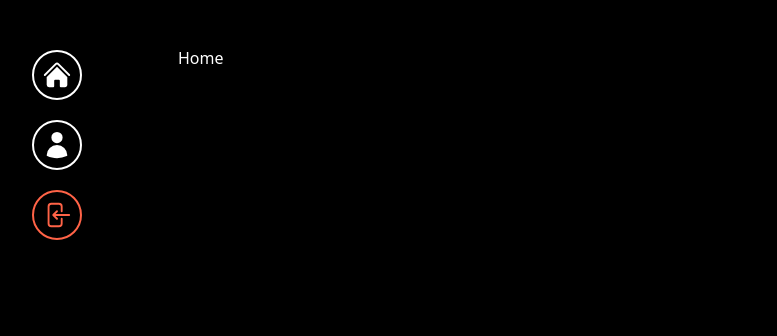
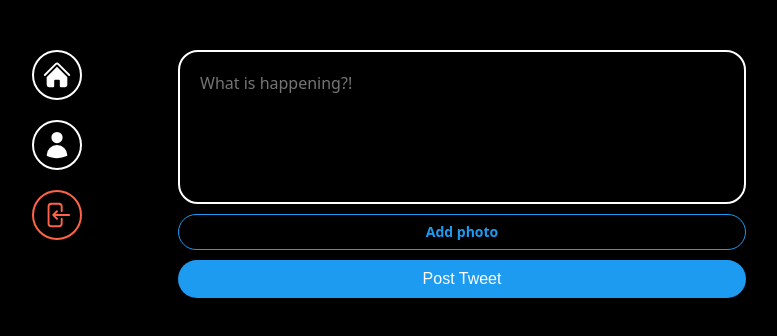
Before and after one commit to verobeach7/nwitter-reloaded, a React (Vite) app: page / in a window 1280 px wide. Shown: the top 336 px of the page, without its empty margins (274-1051 px from the left). Built offline with nearby package versions, Linux system fonts and the light colour scheme; no server answers; sample sign-in values are in the browser's storage.

Commit message:
Nwitter: Tweeting(Post Tweet Form: css, input file, htmlFor)

```diff
--- /dev/null
+++ b/src/components/post-tweet-form.tsx
@@ -0,0 +1,99 @@
+import React, { useState } from "react";
+import styled from "styled-components";
+
+const Form = styled.form`
+  display: flex;
+  flex-direction: column;
+  gap: 10px;
+`;
+
+const TextArea = styled.textarea`
+  border: 2px solid white;
+  padding: 20px;
+  border-radius: 20px;
+  font-size: 16px;
+  color: white;
+  background-color: black;
+  width: 100%;
+  resize: none;
+  font-family: system-ui, -apple-system, BlinkMacSystemFont, "Segoe UI", Roboto,
+    Oxygen, Ubuntu, Cantarell, "Open Sans", "Helvetica Neue", sans-serif;
+  &::placeholder {
+    font-size: 16px;
+  }
+  &:focus {
+    outline: none;
+    border-color: #1d9bf0;
+  }
+`;
+
+const AttachFileButton = styled.label`
+  padding: 10px 0px;
+  color: #1d9bf0;
+  text-align: center;
+  border-radius: 20px;
+  border: 1px solid #1d9bf0;
+  font-size: 14px;
+  font-weight: 600;
+  cursor: pointer;
+`;
+
+const AttachFileInput = styled.input`
+  display: none;
+`;
+
+const SubmitBtn = styled.input`
+  background-color: #1d9bf0;
+  color: white;
+  border: none;
+  padding: 10px 0px;
+  border-radius: 20px;
+  font-size: 16px;
+  cursor: pointer;
+  &:hover,
+  &:active {
+    opacity: 0.9;
+  }
+`;
+
+export default function PostTweetForm() {
+  const [isLoading, setLoading] = useState(false);
+  const [tweet, setTweet] = useState("");
+  const [file, setFile] = useState<File | null>(null);
+  const onChange = (e: React.ChangeEvent<HTMLTextAreaElement>) => {
+    setTweet(e.target.value);
+  };
+  const onFileChange = (e: React.ChangeEvent<HTMLInputElement>) => {
+    const { files } = e.target;
+    // input에서 파일을 딱 하나만 받고 있는지 확인
+    if (files && files.length === 1) {
+      setFile(files[0]);
+    }
+  };
+  return (
+    <Form>
+      <TextArea
+        rows={5}
+        maxLength={180}
+        onChange={onChange}
+        value={tweet}
+        placeholder="What is happening?!"
+      />
+      {/* htmlFor와 id를 file로 맞춰줌으로써 Add photo Label을 클릭해도 AttachFileInput을 클릭한 것처럼 작동함!!! */}
+      <AttachFileButton htmlFor="file">
+        {file ? "Photo added ✅" : "Add photo"}
+      </AttachFileButton>
+      {/* file input을 꾸미는 것이 어려워서 자신은 display: none으로 숨기고 위처럼 연결해서 사용 */}
+      <AttachFileInput
+        onChange={onFileChange}
+        type="file"
+        id="file"
+        accept="image/*"
+      />
+      <SubmitBtn
+        type="submit"
+        value={isLoading ? "Posting..." : "Post Tweet"}
+      />
+    </Form>
+  );
+}
--- a/src/routes/home.tsx
+++ b/src/routes/home.tsx
@@ -1,3 +1,12 @@
+import styled from "styled-components";
+import PostTweetForm from "../components/post-tweet-form";
+
+const Wrapper = styled.div``;
+
 export default function Home() {
-  return <h1>Home</h1>;
+  return (
+    <Wrapper>
+      <PostTweetForm />
+    </Wrapper>
+  );
 }
```
